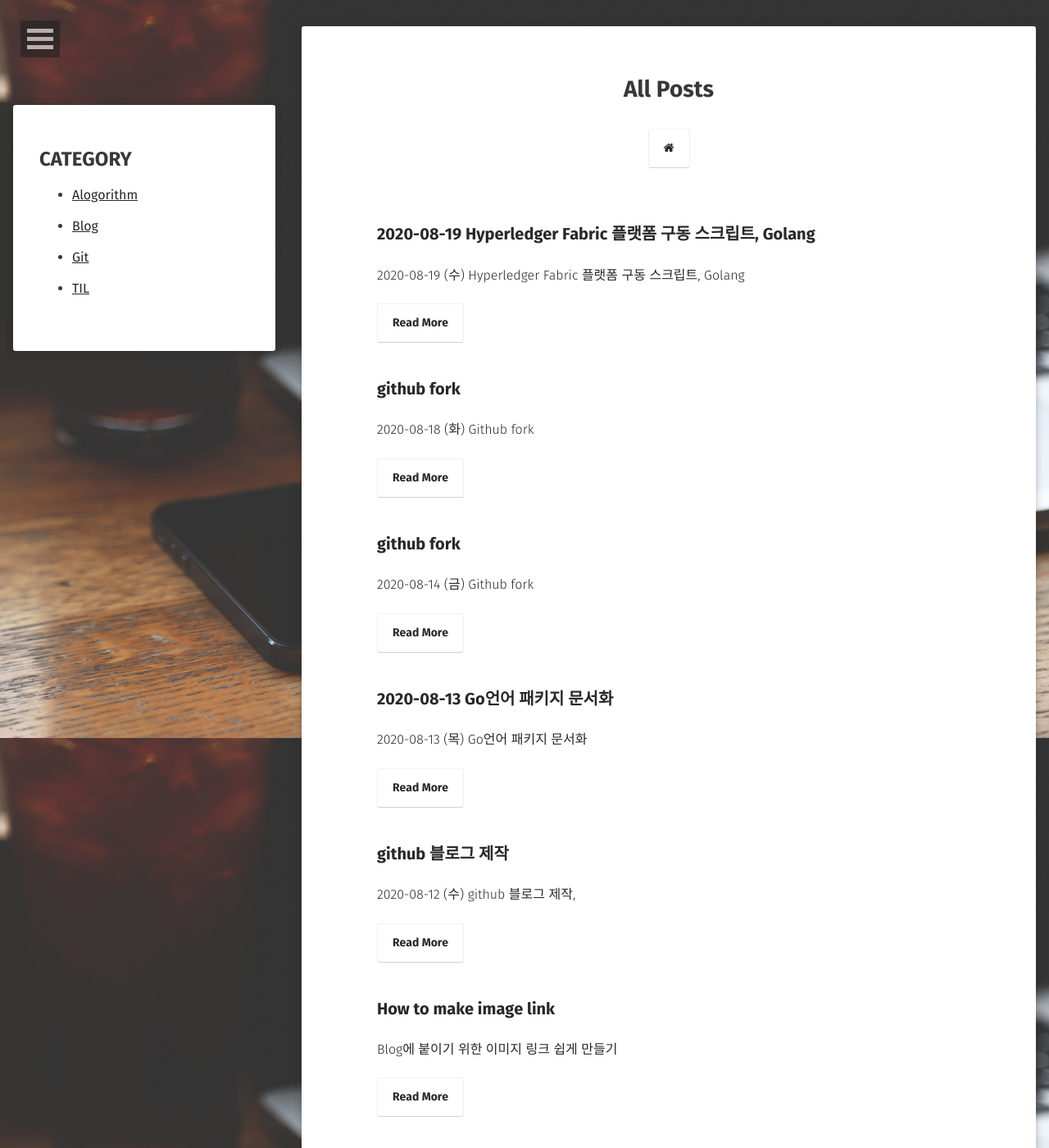
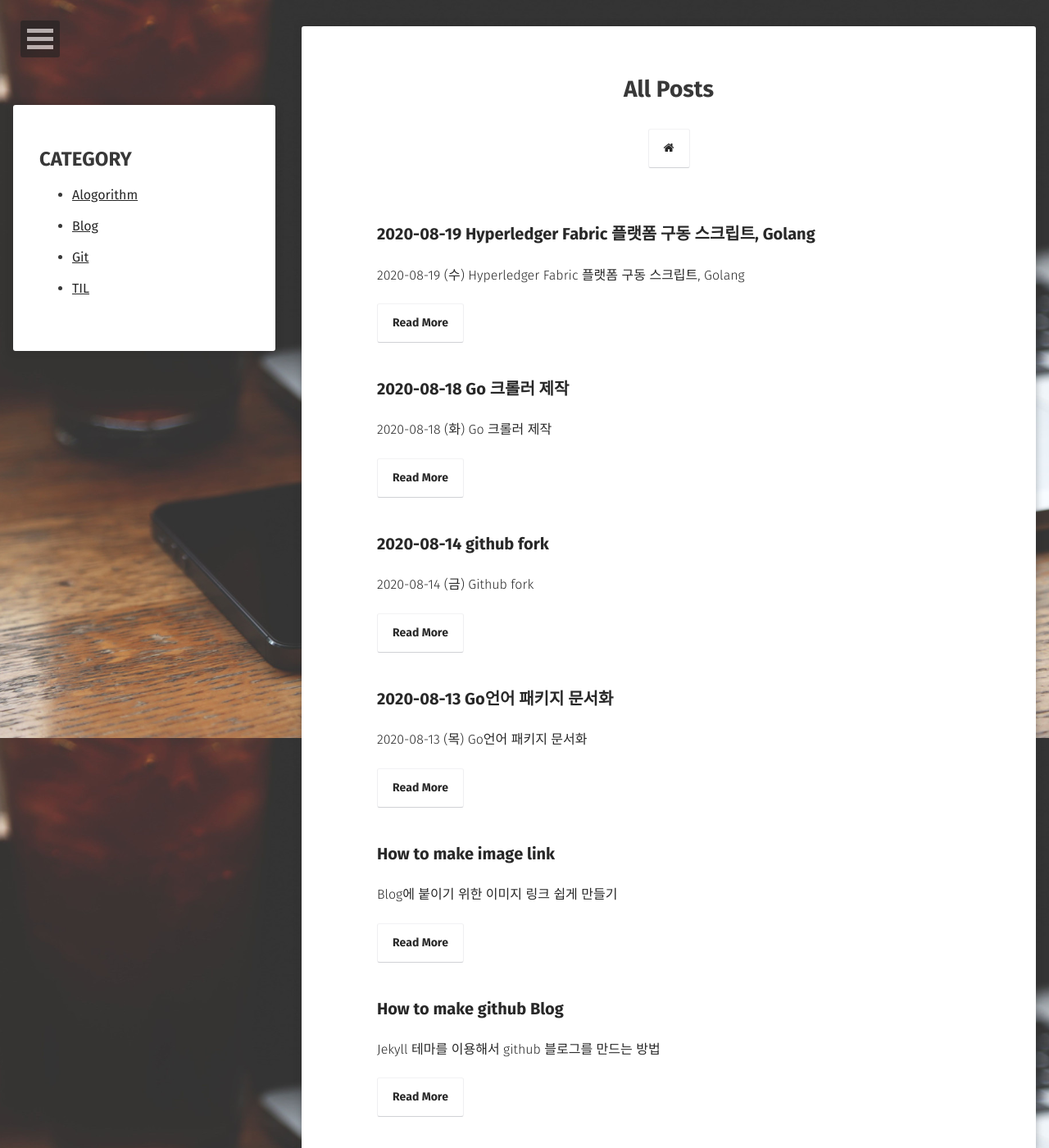
Before and after one commit to unihit/unihit.github.io, a Jekyll site: the page built from posts/index.md, in a window 1280 px wide and 1400 px high. Shown: the whole window at 82% size. Built offline with Jekyll 4.4.1, drawn with Linux system fonts in a browser that asks for light colours; some web fonts are replaced; some of the changed text lies outside the part shown.

Commit message:
Update file-nameTIL.md

```diff
--- a/_posts/2020-08-12-TIL.md
+++ b/_posts/2020-08-12-2020-08-12-TIL.md
@@ -1,6 +1,6 @@
 ---
 layout: post
-title: github 블로그 제작
+title: 2020-08-12 github 블로그 제작
 date: 2020-08-12
 excerpt: "2020-08-12 (수) github 블로그 제작,"
 category: [TIL]
--- a/_posts/2020-08-14-TIL.md
+++ b/_posts/2020-08-14-2020-08-14-TIL.md
@@ -1,6 +1,6 @@
 ---
 layout: post
-title: github fork
+title: 2020-08-14 github fork
 date: 2020-08-14
 excerpt: "2020-08-14 (금) Github fork"
 category: [TIL]
--- a/_posts/2020-08-18-TIL.md
+++ b/_posts/2020-08-18-2020-08-18-TIL.md
@@ -1,8 +1,8 @@
 ---
 layout: post
-title: github fork
+title: 2020-08-18 Go 크롤러 제작
 date: 2020-08-18
-excerpt: "2020-08-18 (화) Github fork"
+excerpt: "2020-08-18 (화) Go 크롤러 제작"
 category: [TIL]
 tags: [til]
 comments: false
```
Also changed, not shown: _posts/2020-08-19-2020-08-19-TIL.md (renamed from _posts/2020-08-19-TIL.md, +2 -2 lines), _posts/2020-08-13-2020-08-13-TIL.md (renamed from _posts/2020-08-13-TIL.md).
